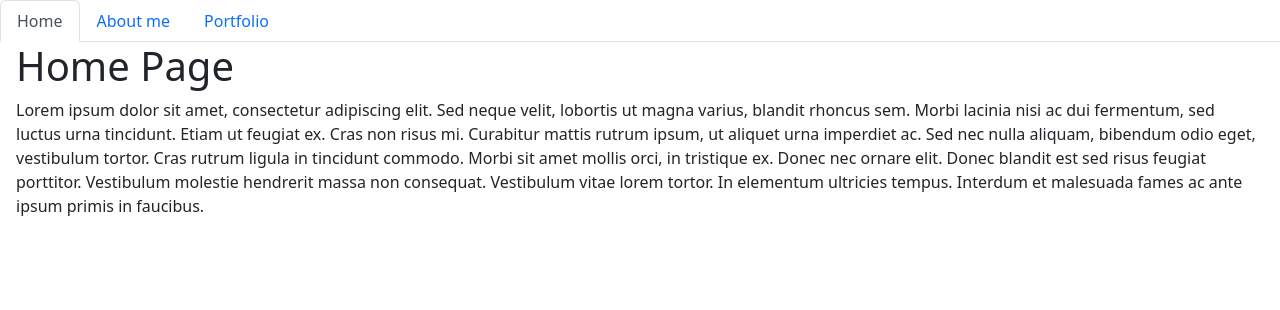
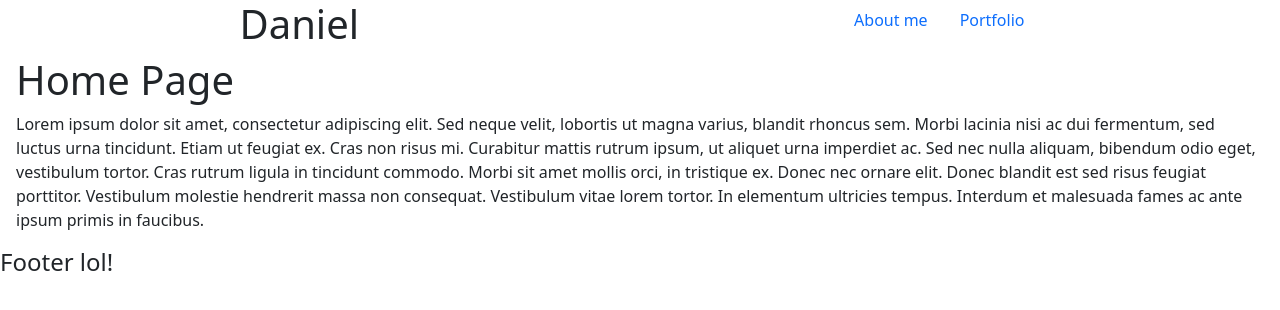
Before and after one commit to Ch40s1/React-Portfolio, a React (Vite) app: page / in a window 1280 px wide. Shown: the top 310 px of the page. Built offline with nearby package versions, Linux system fonts and the light colour scheme.

Commit message:
added logic for home page and footer

```diff
--- a/src/App.jsx
+++ b/src/App.jsx
@@ -1,5 +1,6 @@
 import { Outlet } from 'react-router-dom';
 import NavTabs from "./components/NavTabs";
+import Footer from './components/Footer';
 
 function App(){
   return (
@@ -8,6 +9,7 @@
       <main className="mx-3">
         <Outlet />
       </main>
+      <Footer />
     </>
   )
 }
--- /dev/null
+++ b/src/components/Footer.jsx
@@ -0,0 +1,6 @@
+export default function Footer (){
+  return (
+  <>
+    <h4>Footer lol!</h4>
+  </>
+)}
--- a/src/components/NavTabs.jsx
+++ b/src/components/NavTabs.jsx
@@ -5,12 +5,16 @@
 
   return (
     <>
-      <ul className="nav nav-tabs">
+      <div className='d-flex justify-content-around'>
+        <h1>Daniel</h1>
+        <ul className="nav">
+          {currentPage === '/' ? null : (
             <li className="nav-item">
-          <Link to="/" className={currentPage === '/' ? 'nav-link active' : 'nav-link disable'}>
+              <Link to="/" className="nav-link">
                 Home
               </Link>
             </li>
+          )}
           <li className="nav-item">
             <Link to="/About" className={currentPage === '/About' ? 'nav-link active' : 'nav-link disable'}>
               About me
@@ -20,6 +24,7 @@
             Portfolio
           </Link>
         </ul>
+      </div>
     </>
   )
 }
```
Lines whose indentation alone changed are shown as unchanged.
